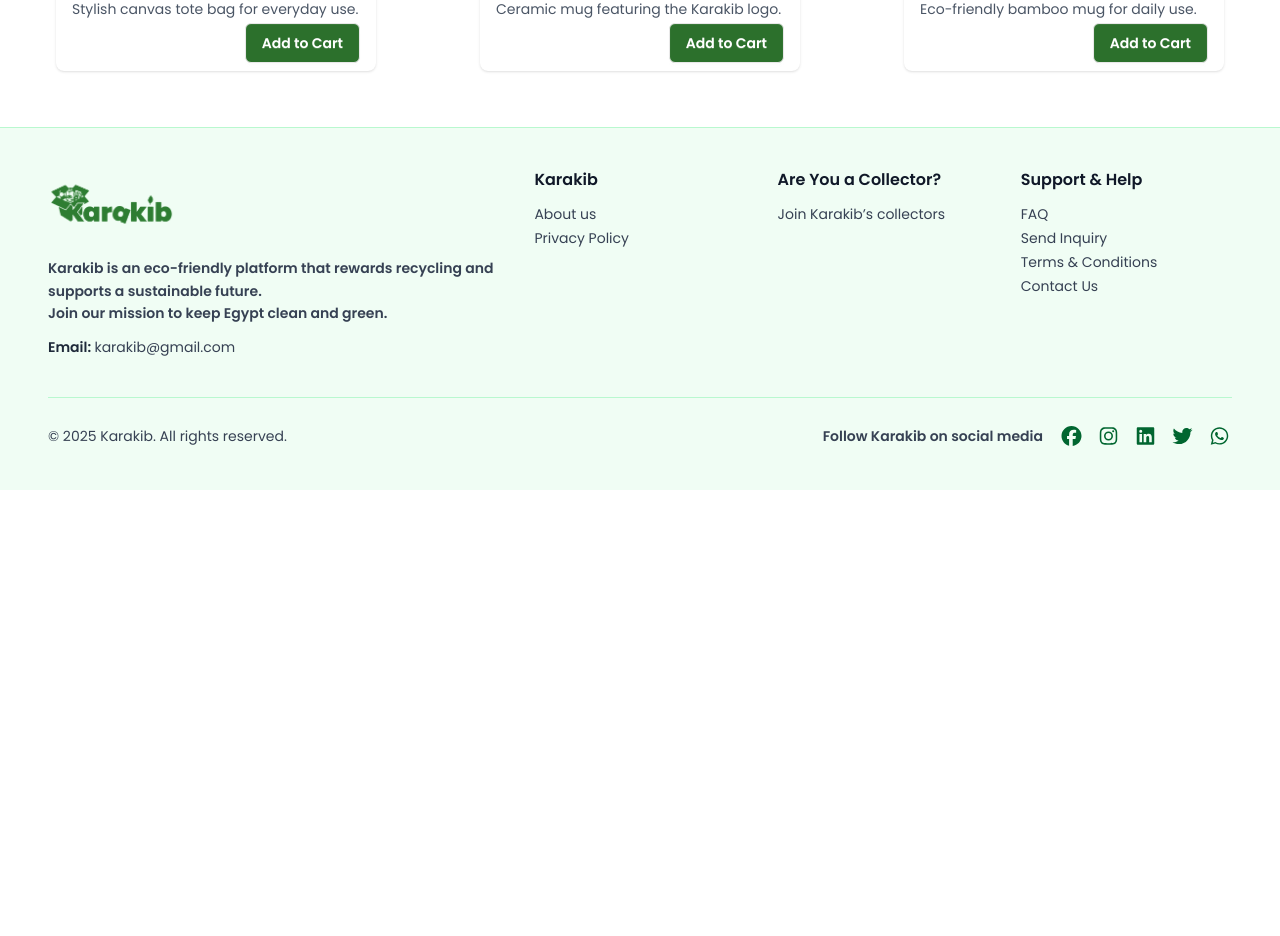
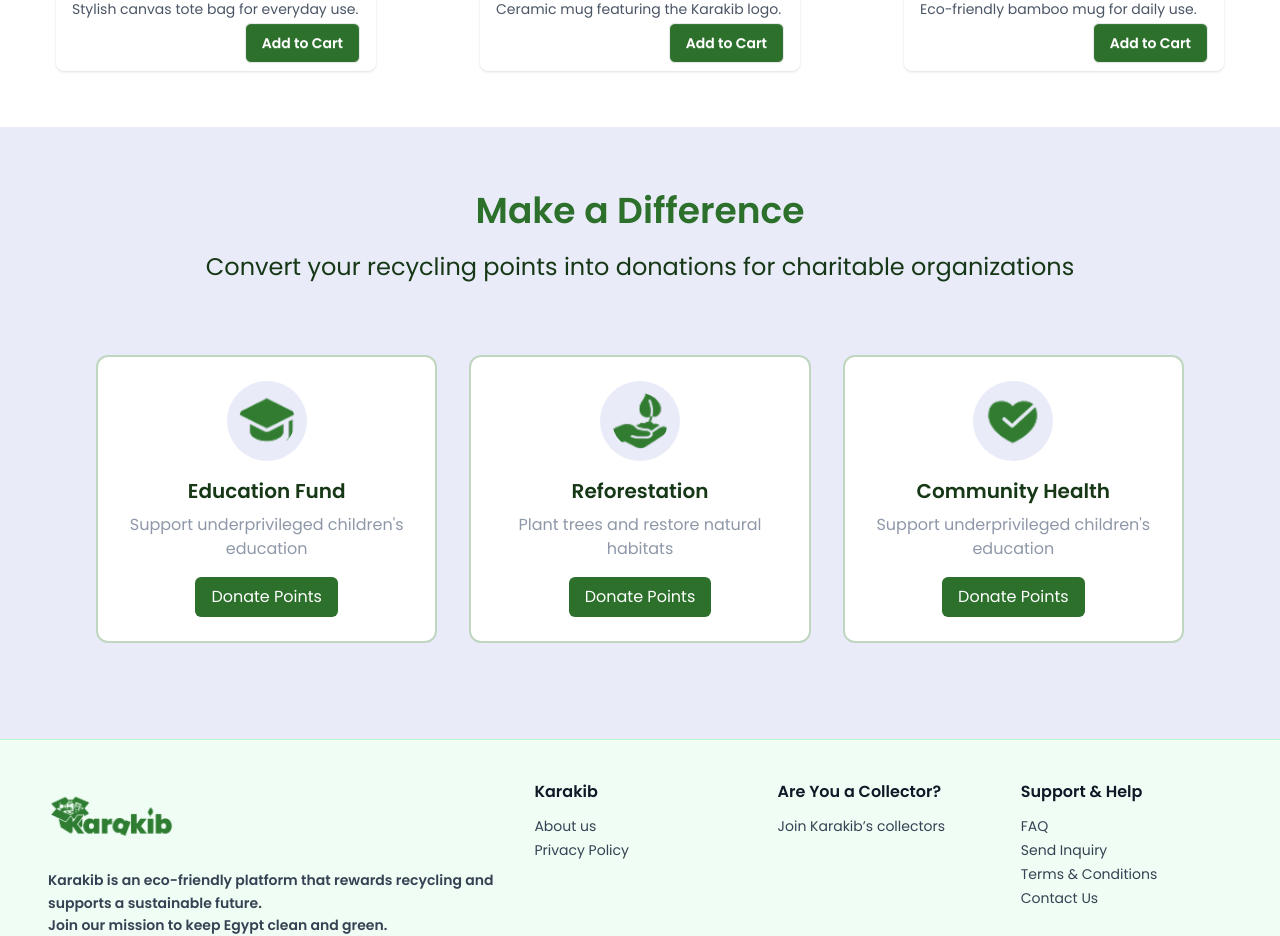
Before and after one commit to beshoymakram/KarakibFrontEnd, a Vue app: page / in a window 1280 px wide. Shown: the part 3403-4339 px from the top of the page. Before the commit the page ends 3893 px from the top, so only its background shows below. Built offline with nearby package versions, Linux system fonts and the light colour scheme; no server answers.

Commit message:
retriving make differance section (don't miss with my work, I will kill you )

```diff
--- a/src/views/HomePage.vue
+++ b/src/views/HomePage.vue
@@ -208,6 +208,31 @@
       </div>
     </div>
   </div>
+  <!-- macke differance section -->
+  <section class="bg-[#E9EBF8] px-16 py-16 relative">
+    <p class="text-4xl text-[#2C702C] font-semibold text-center">Make a Difference</p>
+    <p class="text-2xl text-[#163816] text-center pt-5 pb-10 font-normal">
+      Convert your recycling points into donations for charitable organizations
+    </p>
+    <div class="flex flex-col lg:flex-row justify-center items-stretch gap-8 p-8">
+      <div
+        v-for="(card, index) in infoCards"
+        :key="index"
+        class="border-2 border-[#BFD6BF] rounded-xl p-6 text-center flex-1 bg-white"
+      >
+        <img
+          :src="card.image"
+          :alt="card.title"
+          class="mx-auto w-20 h-20 mb-4 bg-[#E9EBF8] full rounded-full p-3"
+        />
+        <h3 class="text-[#163816] font-semibold text-xl mb-2">{{ card.title }}</h3>
+        <p class="text-[#8E98A8] mb-4">{{ card.description }}</p>
+        <button class="bg-[#2C702C] text-white px-4 py-2 rounded-md hover:bg-[#1D4A1D] transition">
+          {{ card.buttonText }}
+        </button>
+      </div>
+    </div>
+  </section>
 </template>
 
 <script>
@@ -256,6 +281,26 @@ export default {
           image: "/images/merch/Tote Bag.png",
         },
       ],
+      infoCards: [
+        {
+          image: "/images/Graduation Cap.png",
+          title: "Education Fund",
+          description: "Support underprivileged children's education",
+          buttonText: "Donate Points",
+        },
+        {
+          image: "/images/Tree Planting.png",
+          title: "Reforestation",
+          description: "Plant trees and restore natural habitats",
+          buttonText: "Donate Points",
+        },
+        {
+          image: "/images/Heart Health.png",
+          title: "Community Health",
+          description: "Support underprivileged children's education",
+          buttonText: "Donate Points",
+        },
+      ],
     };
   },
   methods: {
```
